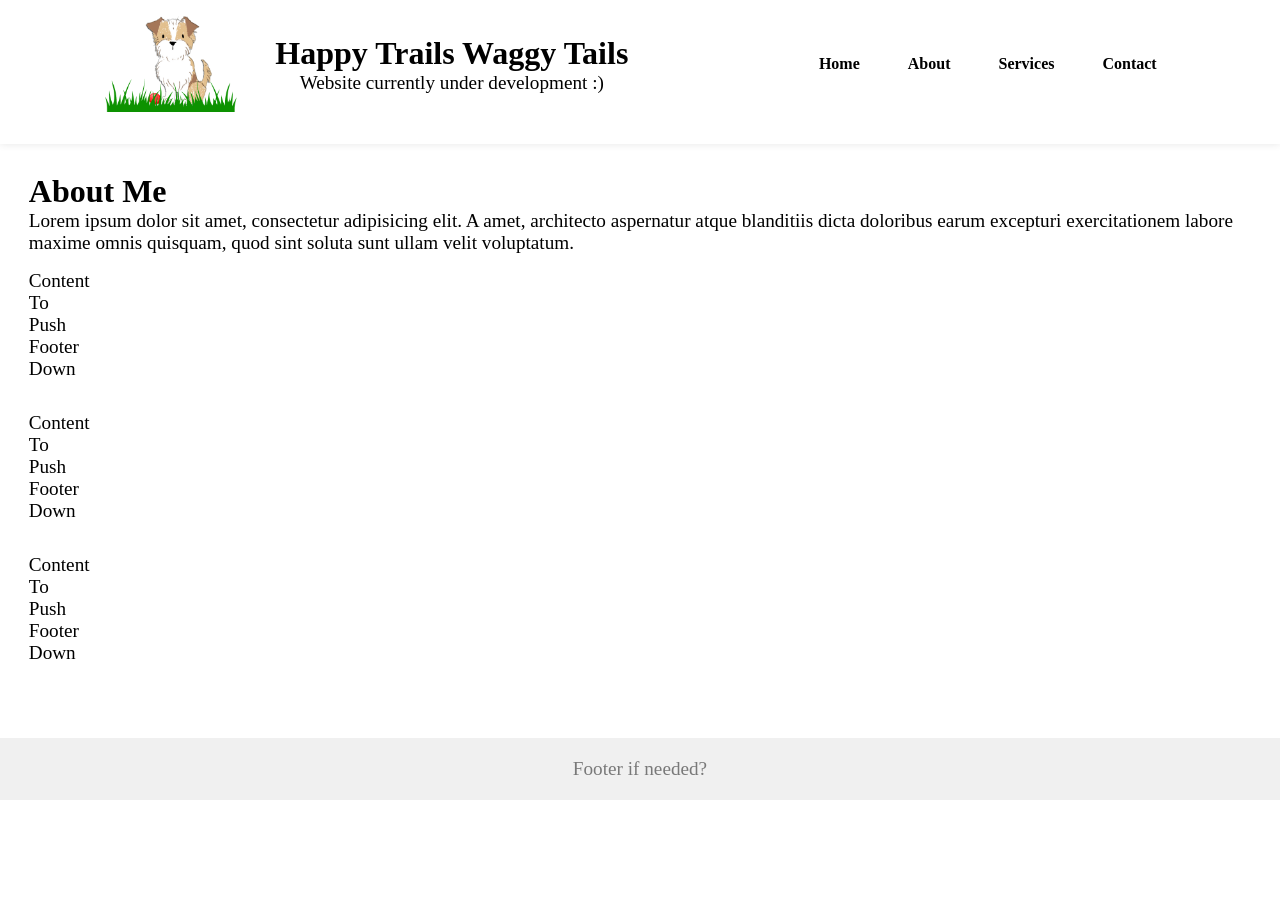
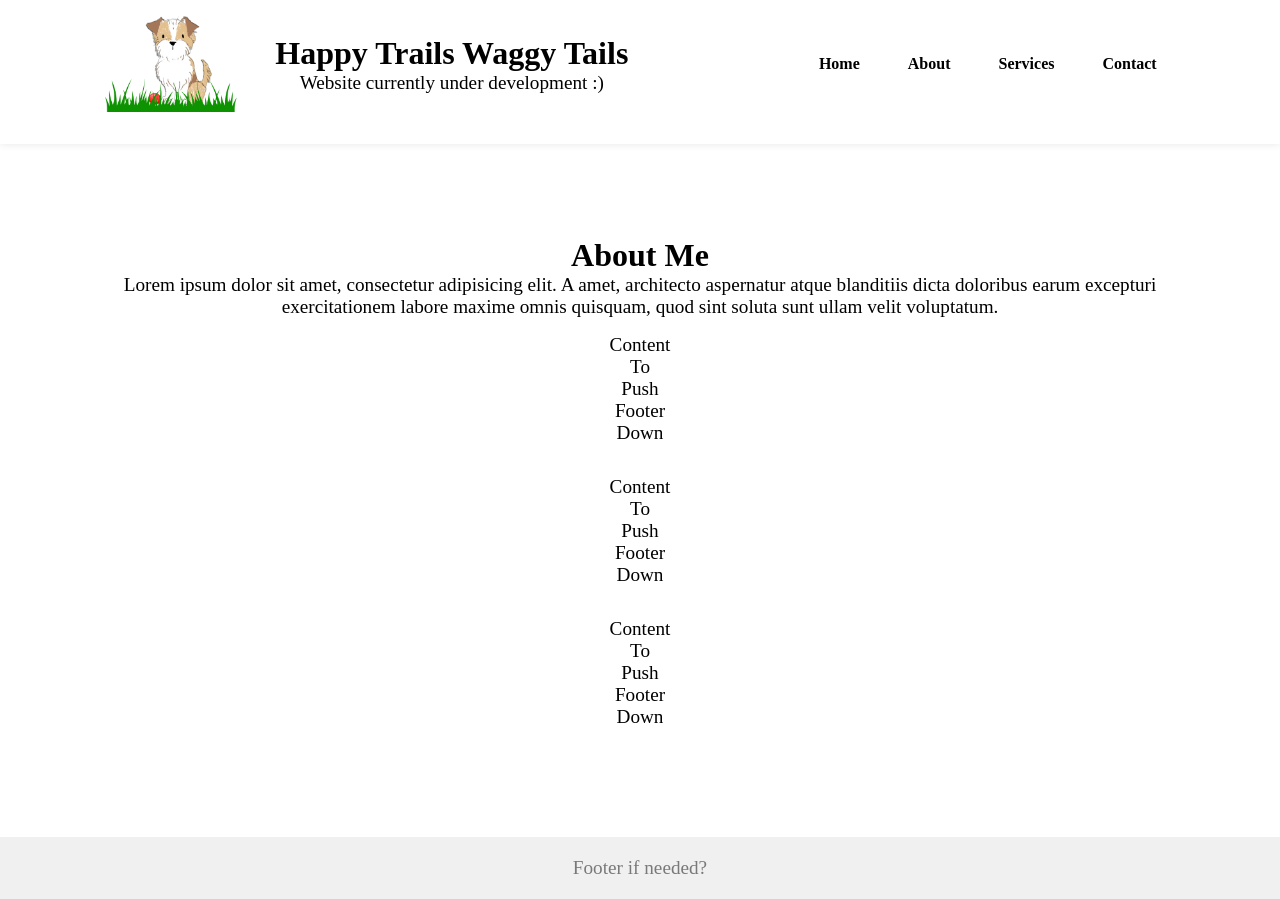
Before and after one commit to ChaosCantrip/HappyTrailsWaggyTails, a Next.js app: page /about in a window 1280 px wide. Before the commit the page ends 800 px from the top, so only its background shows below. Built offline with nearby package versions, Linux system fonts and the light colour scheme.

Commit message:
Changed About to grid layout

```diff
--- a/app/about/page.js
+++ b/app/about/page.js
@@ -1,9 +1,12 @@
+import layout from "@/styles/modules/layout.module.css";
+
 export const metadata = {
         title: "About"
 }
 
 export default function AboutPage() {
     return (
+        <div className={layout.flexbox}>
             <div>
                 <h1>About Me</h1>
                 <p>Lorem ipsum dolor sit amet, consectetur adipisicing elit. A amet, architecto aspernatur atque blanditiis
@@ -31,5 +34,6 @@ export default function AboutPage() {
                     <p>Down</p>
                 </section>
             </div>
+        </div>
     )
 }
```
Lines whose indentation alone changed are shown as unchanged.
